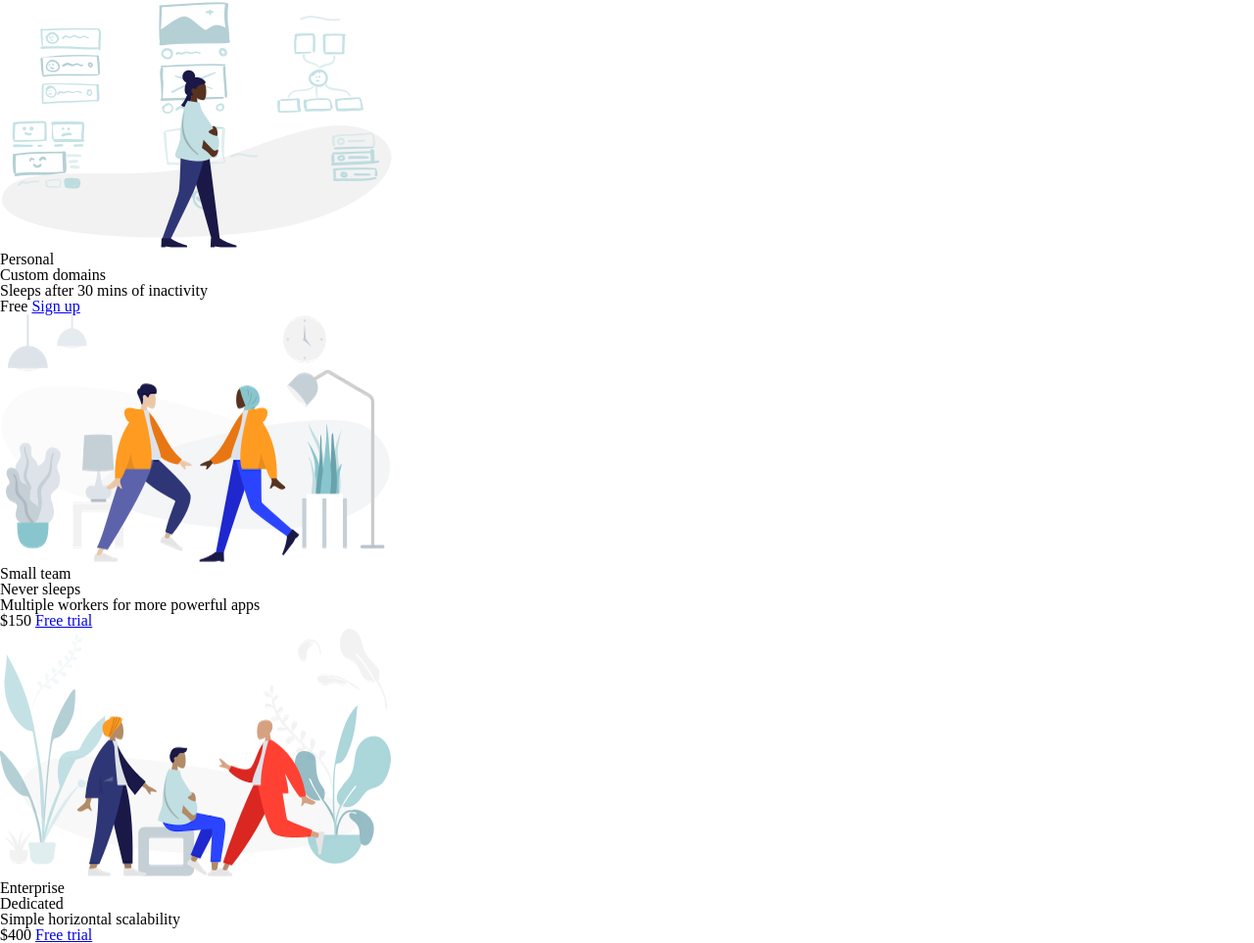
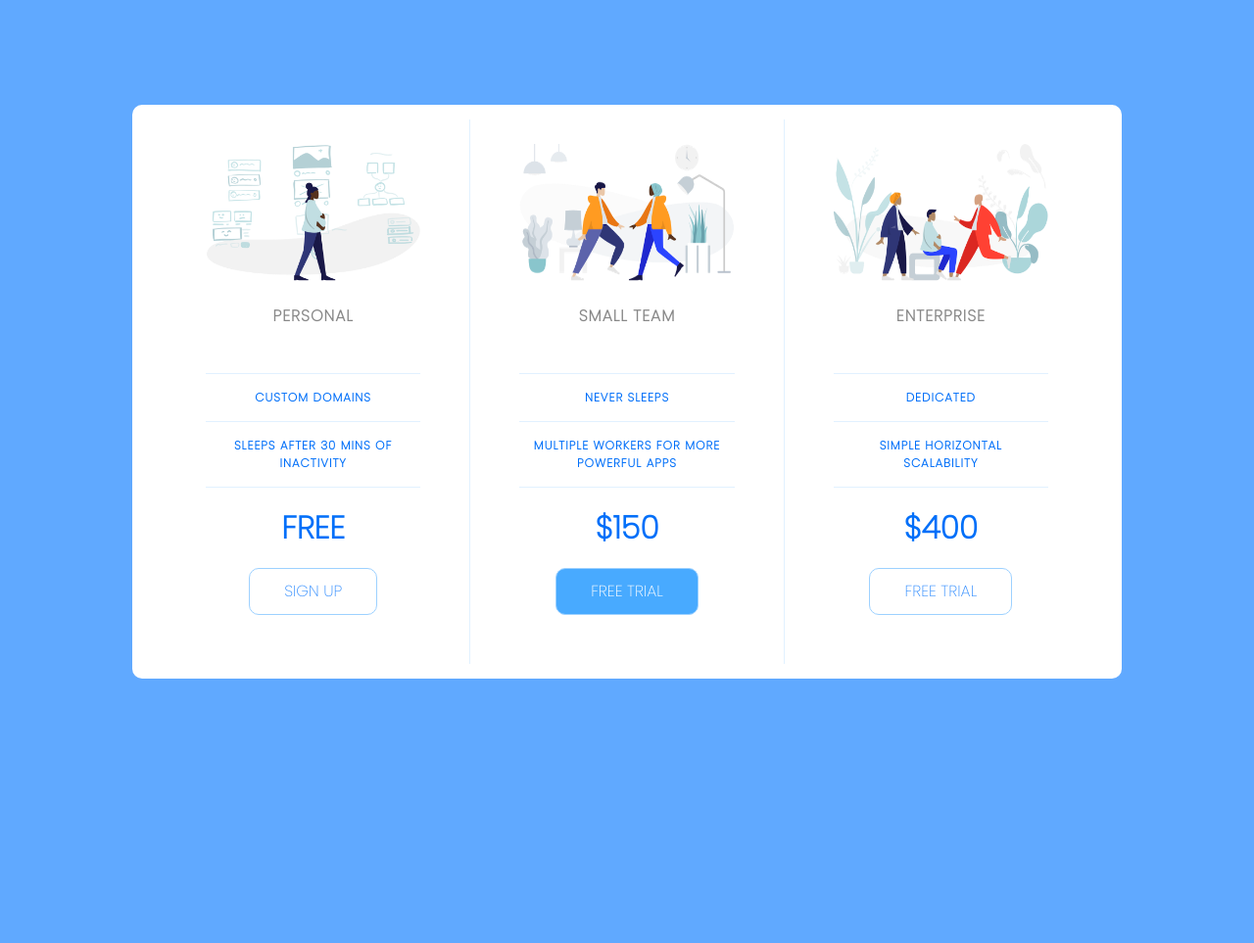
Before and after one commit to AashishNandakumar/WebDevelopment_CSS, a plain HTML site: page Section_11/pricingPanel.html in a window 1280 px wide. Shown: the whole page at 98% size. After the commit the page ends 800 px from the top, so only its background shows below. Drawn offline with Linux system fonts and the light colour scheme.

Commit message:
finished pricing panel project

```diff
--- a/Section_11/pricingPanel.css
+++ b/Section_11/pricingPanel.css
@@ -55,3 +55,116 @@ table {
 }
 
 /* BEGIN */
+html {
+    font-family: 'Poppins', sans-serif;
+    box-sizing: border-box;
+}
+
+body {
+    background-color: #60a9ff;
+    display: flex;
+    justify-content: center;
+    align-items: center;
+    min-height: 100vh;
+}
+
+.panel {
+    background-color: white;
+    border-radius: 10px;
+    padding: 15px 25px;
+    width: 100%;
+    max-width: 960px;
+
+    display: flex;
+    flex-direction: column;
+    text-align: center;
+    text-transform: uppercase;
+
+}
+
+.pricing-plan {
+    border-bottom: 2px solid #b8d3ea;
+}
+
+.pricing-plan:last-child {
+    border-bottom: none;
+}
+
+.pricing-img {
+    margin-bottom: 25px;
+    max-width: 100%;
+}
+
+.pricing-header {
+    color: #888;
+    font-weight: 600;
+    letter-spacing: 1px;
+}
+
+.pricing-features {
+    margin: 50px 0 25px;
+    color: #016ff9;
+}
+
+.pricing-features-item {
+    font-weight: 600;
+    letter-spacing: 1px;
+    font-size: 12px;
+    line-height: 1.5;
+    padding: 15px 0;
+    border-top: 1px solid #e1f1ff;
+}
+
+.pricing-features-item:last-child {
+    border-bottom: 1px solid #e1f1ff;
+
+}
+
+.pricing-price {
+    color: #016ff9;
+    display: block;
+    font-size: 32px;
+    font-weight: 700;
+}
+
+.pricing-button {
+    border: 1px solid #9dd1ff;
+    border-radius: 10px;
+    color: #348efe;
+    display: inline-block;
+    padding: 15px 35px;
+    text-decoration: none;
+    margin: 25px 0;
+    transition: background-color 400ms ease-in-out;
+}
+
+.pricing-button:hover {
+    background-color: #e1f1ff;
+}
+
+.pricing-button.is-featured {
+    background-color: #48aaff;
+    color: white;
+}
+
+.pricing-button.is-featured:hover {
+    background-color: #269aff;
+    color: white;
+}
+
+/* if it exceeds 900px then apply this */
+@media (min-width: 900px) {
+    .panel {
+        flex-direction: row;
+    }
+
+    .pricing-plan {
+        border-bottom: none;
+        border-right: 1px solid #e1f1ff;
+        padding: 25px 50px;
+    }
+
+    .pricing-plan:last-child {
+        border-right: none;
+    }
+}
--- a/Section_11/pricingPanel.html
+++ b/Section_11/pricingPanel.html
@@ -4,6 +4,10 @@
     <meta charset="UTF-8" />
     <meta name="viewport" content="width=device-width, initial-scale=1.0" />
     <title>Pricing Panel</title>
+    <link
+      href="https://fonts.googleapis.com/css2?family=Poppins:wght@200&display=swap"
+      rel="stylesheet"
+    />
     <link rel="stylesheet" href="pricingPanel.css" />
   </head>
   <body>
@@ -40,7 +44,10 @@
         <h2 class="pricing-header">Enterprise</h2>
         <ul class="pricing-features">
           <li class="pricing-features-item">Dedicated</li>
-          <li class="pricing-features-item">Simple horizontal scalability</li>
+          <li class="pricing-features-item">
+            Simple horizontal<br />
+            scalability
+          </li>
         </ul>
         <span class="pricing-price">$400</span>
         <a href="#/" class="pricing-button">Free trial</a>
```
